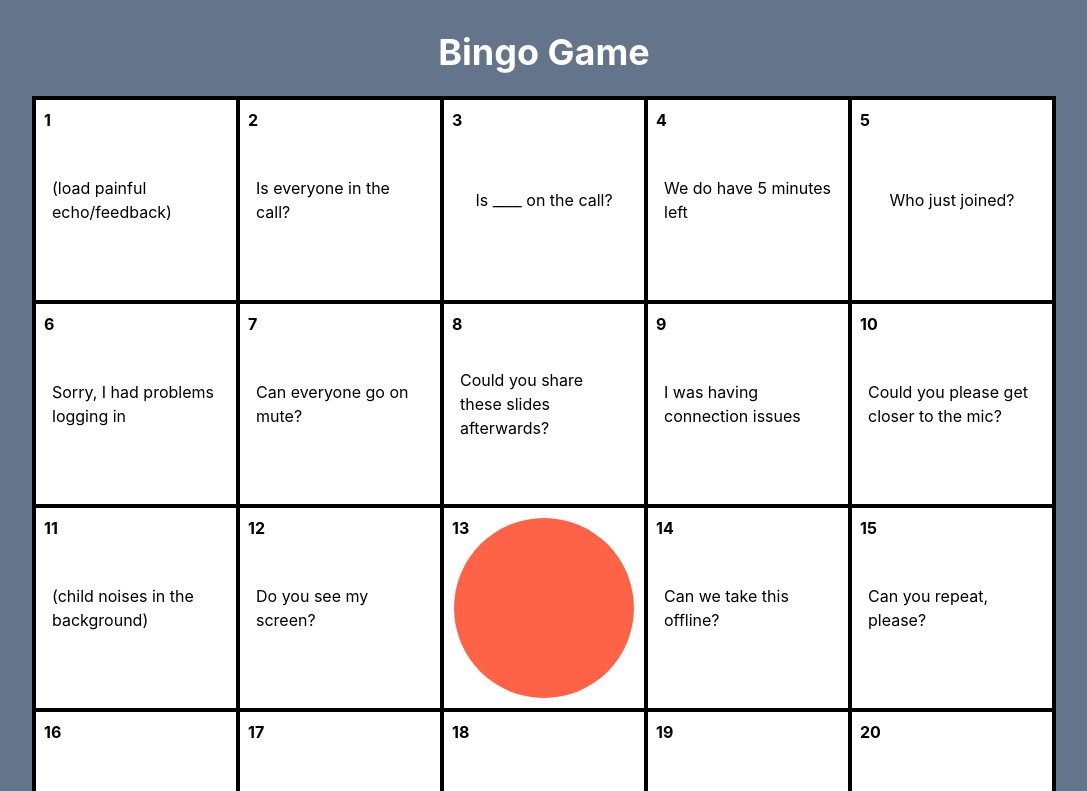
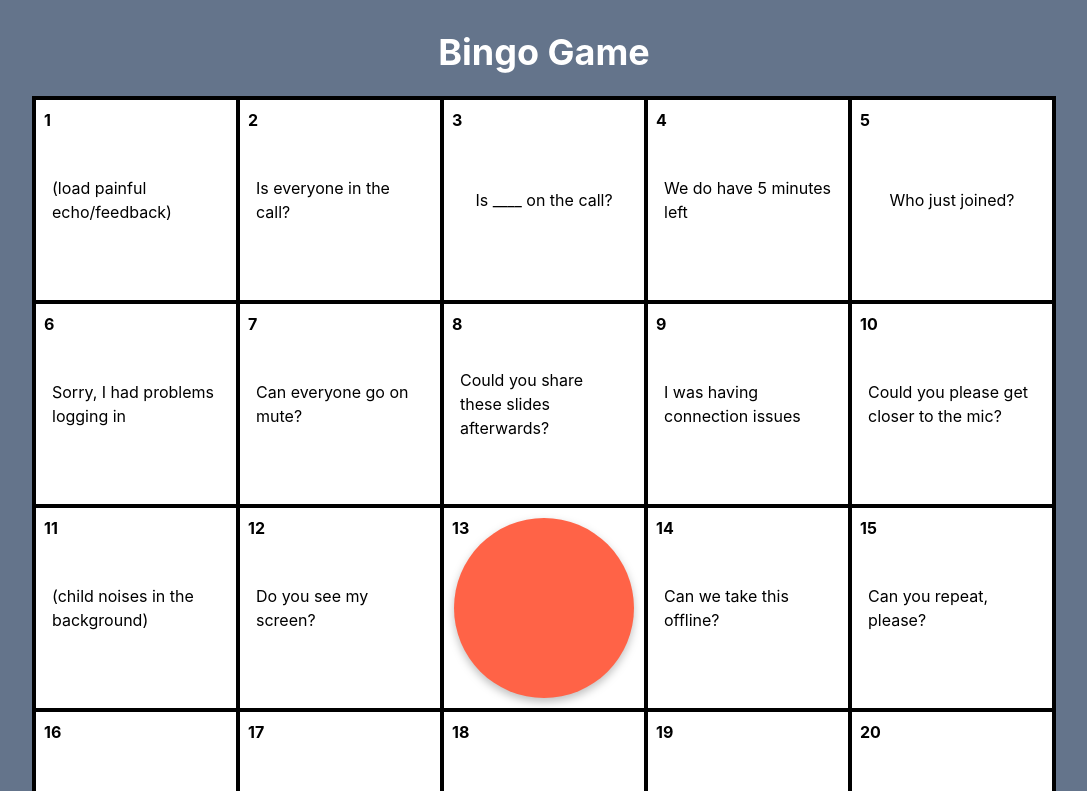
Before and after one commit to nkear003/bingo-game, a React (Create React App) app: page / in a window 1280 px wide. Shown: the top 791 px of the page, without its empty margins (96-1183 px from the left). Built offline with nearby package versions, Linux system fonts and the light colour scheme.

Commit message:
Add shadow to stamps

```diff
--- a/src/App.css
+++ b/src/App.css
@@ -1,3 +1,7 @@
 @tailwind base;
 @tailwind components;
 @tailwind utilities;
+
+img {
+  filter: drop-shadow(0px 4px 4px rgba(0, 0, 0, 0.25));
+}
--- a/src/Cell.tsx
+++ b/src/Cell.tsx
@@ -15,7 +15,7 @@ const Cell = ({ text, index, handleClick, selected }: CellProps) => {
         src="/stamp.svg"
         className={`${
           selected ? "opacity-100" : "opacity-0"
-        } absolute inset-0 w-full h-full shadow-sm transition-opacity`}
+        } absolute inset-0 w-full h-full transition-opacity`}
         alt="Bingo Stamp"
       />
 
```
